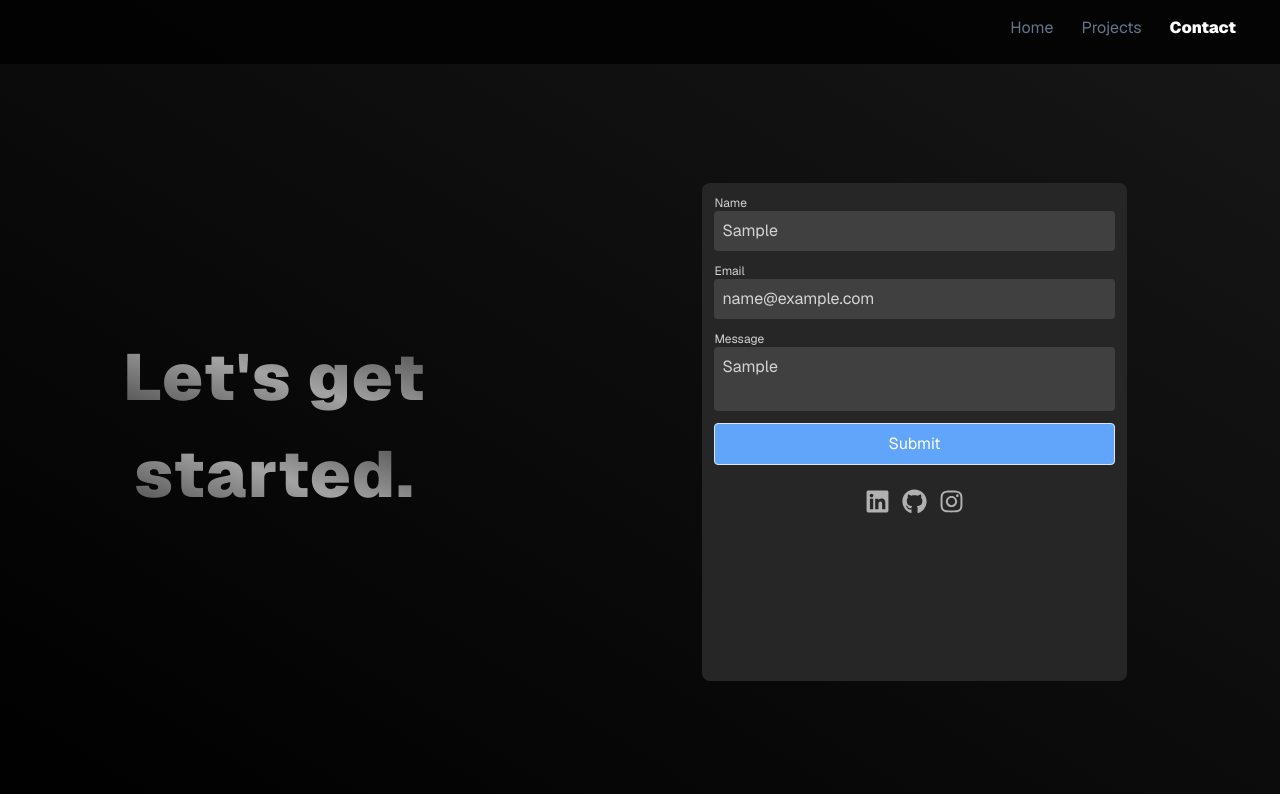
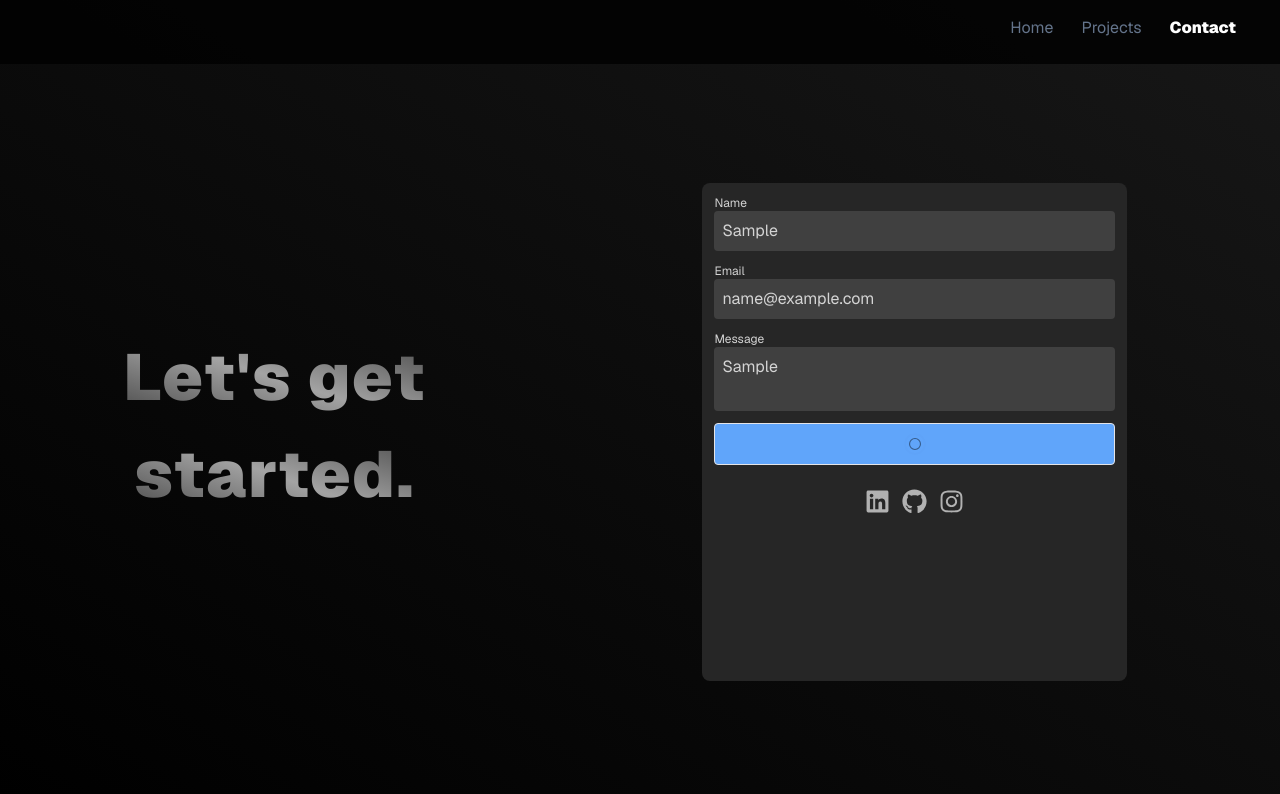
Before and after one commit to DavidJoao/portfolio-davidjoao, a Next.js app: page /Contact in a window 1280 px wide. Both pictures are taken after typing "Sample", "name@example.com", "Sample" into the empty fields and a click on the button "Submit". Shown: the top 794 px of the page. Built offline with nearby package versions, Linux system fonts and the light colour scheme; no server answers.

Commit message:
ADDED: Loader to button when submitting contact form

```diff
--- a/src/app/Contact/page.js
+++ b/src/app/Contact/page.js
@@ -5,6 +5,7 @@ import { FaInstagram, FaLinkedin, FaGithub } from "react-icons/fa"
 import Link from "next/link"
 import { sendEmail } from "@/lib/actions"
 import { toast } from "sonner"
+import { loaderIcon } from "@/lib/icons"
 
 const page = () => {
 
@@ -15,6 +16,7 @@ const page = () => {
 	}
 
 	const [form, setForm] = useState(initialForm)
+	const [buttonText, setButtonText] = useState("Submit")
 
 	const handleChange = (e) => {
 		const { name, value } = e.target;
@@ -26,10 +28,12 @@ const page = () => {
 
 	const submitForm = async (e) => {
 		e.preventDefault()
+		setButtonText(loaderIcon)
 		const response = await sendEmail(form)
 		console.log(response)
 		if (response.status === 200) {
 			setForm(initialForm)
+			setButtonText("Submit")
 			toast("Email sent successfully!", {
 				description: "I'll follow up with you shortly!",
 			  })
@@ -71,7 +75,7 @@ const page = () => {
 								</div>
 
 								<div className="flex flex-col">
-									<button type="submit" className="blue-button text-white font-semi-bold">Submit</button>
+									<button type="submit" className="blue-button text-white font-semi-bold flex justify-center"> {buttonText} </button>
 								</div>
 
 								<div className="flex flex-row gap-3 place-self-center mt-3">
--- a/src/app/globals.css
+++ b/src/app/globals.css
@@ -8,6 +8,8 @@ body {
   font-family: var(--font-geist-noto);
   font-family: var(--font-geist-sans);
 }
+
+.spinner_ngNb{animation:spinner_ZRWK 1.2s cubic-bezier(0.52,.6,.25,.99) infinite}.spinner_6TBP{animation-delay:.6s}@keyframes spinner_ZRWK{0%{transform:translate(12px,12px) scale(0);opacity:1}100%{transform:translate(0,0) scale(1);opacity:0}}
 
 @layer base {
   :root {
--- /dev/null
+++ b/src/lib/icons.js
@@ -0,0 +1 @@
+export const loaderIcon = <svg width="24" height="24" viewBox="0 0 24 24" xmlns="http://www.w3.org/2000/svg"><path className="spinner_ngNb" d="M12,1A11,11,0,1,0,23,12,11,11,0,0,0,12,1Zm0,20a9,9,0,1,1,9-9A9,9,0,0,1,12,21Z" transform="translate(12, 12) scale(0)"/><path className="spinner_ngNb spinner_6TBP" d="M12,1A11,11,0,1,0,23,12,11,11,0,0,0,12,1Zm0,20a9,9,0,1,1,9-9A9,9,0,0,1,12,21Z" transform="translate(12, 12) scale(0)"/></svg>
```
